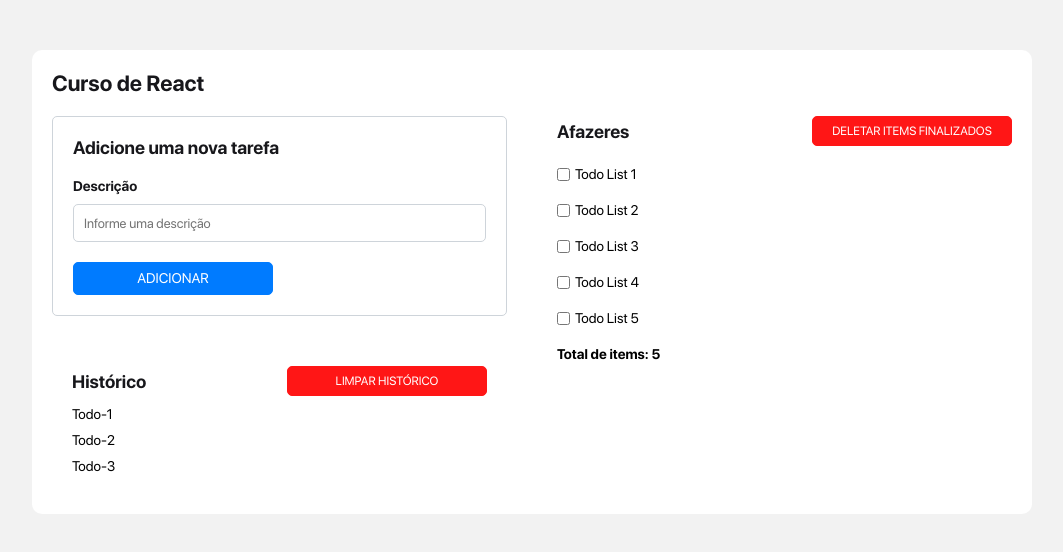
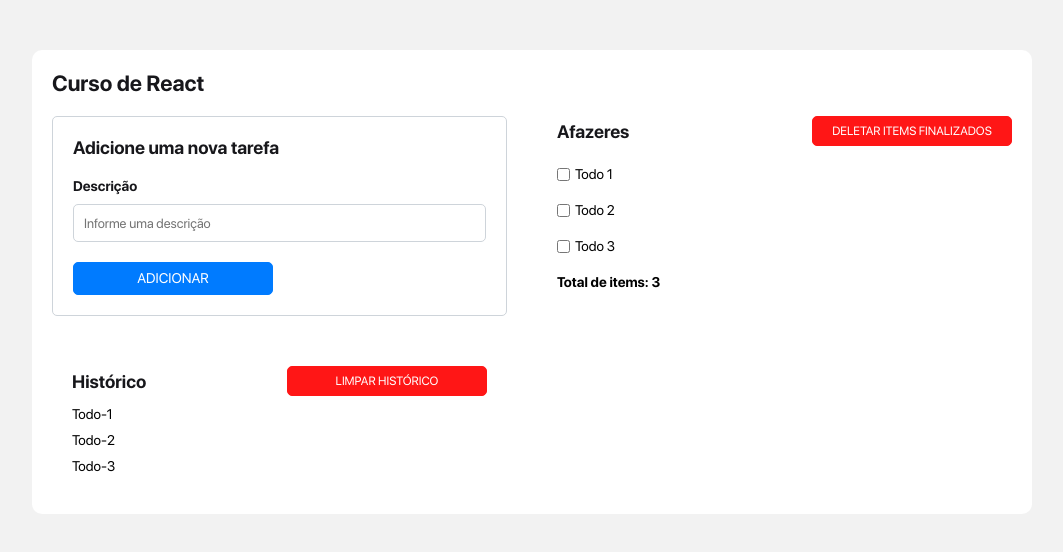
Before and after one commit to IgorCazeNunes/todo-list, a React (Create React App) app: page / in a window 1280 px wide. Shown: the top 552 px of the page, without its empty margins (108-1171 px from the left). Built offline with nearby package versions, Linux system fonts and the light colour scheme.

Commit message:
feat: morning.

```diff
--- a/src/components/Form/index.jsx
+++ b/src/components/Form/index.jsx
@@ -1,7 +1,29 @@
+import { useState } from 'react';
+
 import './styles.css';
 
-const Form = () => (
-    <form className="form" onSubmit={(event) => event.preventDefault()}>
+const Form = ({setTodoList}) => {
+    const [descricao, setDescricao] = useState('');
+
+    const tratarAlteracao = (valor) => {
+        setDescricao(valor);
+    };
+
+    const tratarFormulario = (evento) => {
+        evento.preventDefault();
+
+        setTodoList(
+            valorAnterior => [
+                ...valorAnterior,
+                descricao
+            ]
+        );
+    }
+
+    return (
+        <form
+            className="form"
+    onSubmit={(evento) => tratarFormulario(evento)}>
             <h2>Adicione uma nova tarefa</h2>
 
             <div>
@@ -12,11 +34,14 @@ const Form = () => (
                     id="description"
                     name="description"
                     placeholder="Informe uma descrição"
+                    value={descricao}
+                    onChange={(evento) => tratarAlteracao(evento.target.value)}
                 />
             </div>
 
             <button type="submit">Adicionar</button>
         </form>
-);
+    )
+};
 
 export default Form;
--- a/src/components/TodoList/index.jsx
+++ b/src/components/TodoList/index.jsx
@@ -1,6 +1,7 @@
 import './styles.css';
 
-const TodoList = () => (
+const TodoList = ({todoList}) => {
+    return (
         <section className="todo-list">
             <div>
                 <h2>Afazeres</h2>
@@ -15,61 +16,24 @@ const TodoList = () => (
             </div>
 
             <ul>
-            <li>
+                {todoList.map((todo, index) => (
+                    <li key={`${todo}-${index}`}>
                         <input
                             type="checkbox"
-                    id="todo-check-1"
-                    name="todo-check-1"
+                            id={`${todo}-${index}`}
+                            name={`${todo}-${index}`}
                         />
 
-                <label htmlFor="todo-check-1">Todo List 1</label>
+                        <label htmlFor={`${todo}-${index}`}>{todo}</label>
                     </li>
+                ))}
 
                 <li>
-                <input
-                    type="checkbox"
-                    id="todo-check-2"
-                    name="todo-check-2"
-                />
-
-                <label htmlFor="todo-check-2">Todo List 2</label>
-            </li>
-
-            <li>
-                <input
-                    type="checkbox"
-                    id="todo-check-3"
-                    name="todo-check-3"
-                />
-
-                <label htmlFor="todo-check-3">Todo List 3</label>
-            </li>
-
-            <li>
-                <input
-                    type="checkbox"
-                    id="todo-check-4"
-                    name="todo-check-4"
-                />
-
-                <label htmlFor="todo-check-4">Todo List 4</label>
-            </li>
-
-            <li>
-                <input
-                    type="checkbox"
-                    id="todo-check-5"
-                    name="todo-check-5"
-                />
-
-                <label htmlFor="todo-check-5">Todo List 5</label>
-            </li>
-
-            <li>
-                Total de items: 5
+                    Total de items: {todoList.length}
                 </li>
             </ul>
         </section>
-);
+    )
+};
 
 export default TodoList;
--- a/src/pages/Home/index.jsx
+++ b/src/pages/Home/index.jsx
@@ -1,18 +1,25 @@
+import { useState } from 'react';
 
 import Form from '../../components/Form';
 import Historic from '../../components/Historic';
 import TodoList from '../../components/TodoList'
 
-const Home = () => (
-    <div>
-        <div className="container">
-            <Form />
+const Home = () => {
+    const [todoList, setTodoList] = useState(["Todo 1", "Todo 2", "Todo 3"]);
 
-            <Historic />
+    return (
+        <div>
+            <div className="container">
+                <Form
+                    setTodoList={setTodoList}
+                />
+
+                <Historic />
+            </div>
+
+            <TodoList todoList={todoList} />
         </div>
-
-        <TodoList />
-    </div>
-)
+    );
+}
 
 export default Home;
```
Lines whose indentation alone changed are shown as unchanged.
